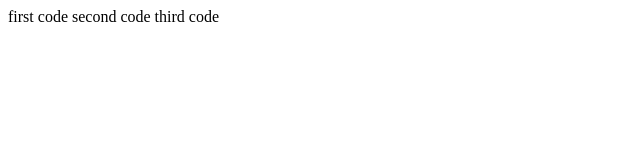
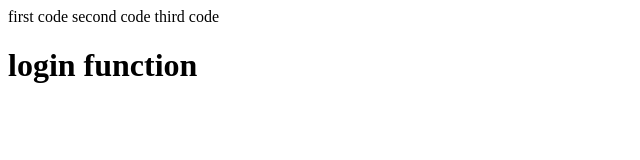
Before and after one commit to KarsentLee/github-practice, a plain HTML site: page index.html in a window 1280 px wide. Shown: the whole page, without its empty margins (0-640 px from the left). Drawn offline with Linux system fonts and the light colour scheme.

Commit message:
login updated

```diff
--- a/index.html
+++ b/index.html
@@ -1 +1,2 @@
 first code second code third code
+<h1>login function</h1>
```
